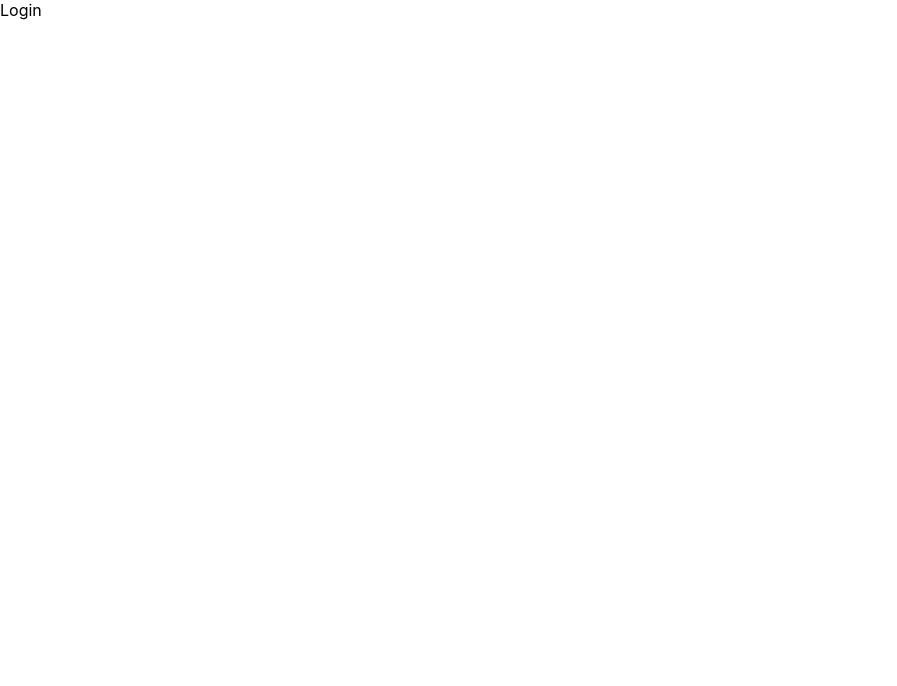
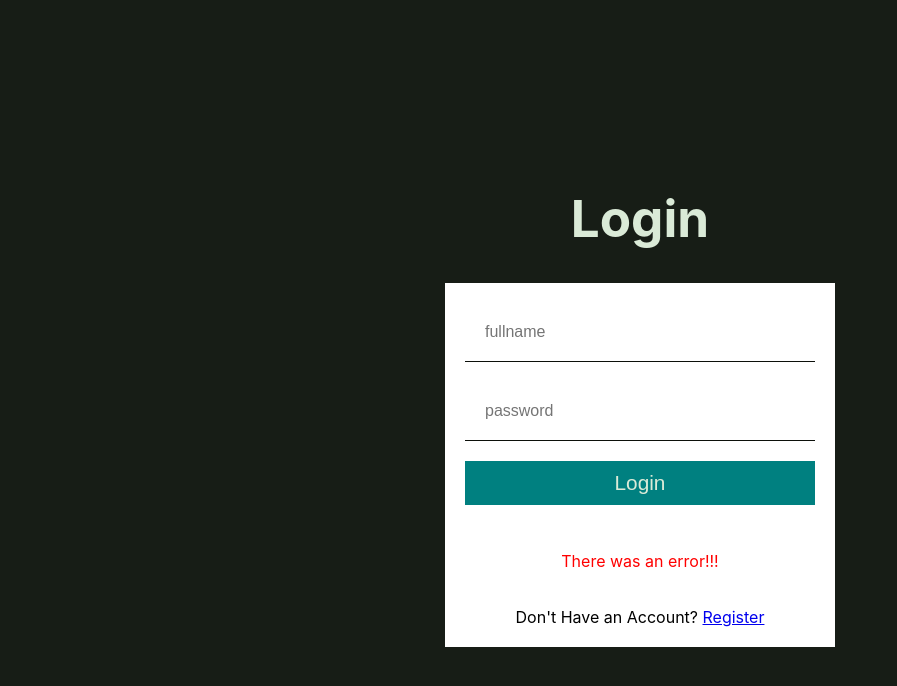
Before and after one commit to AbuSiamDC/Todo-app, a React (Create React App) app in the folder client/: page /login in a window 1280 px wide. Shown: the top 686 px of the page, without its empty margins (0-897 px from the left). Built offline with nearby package versions, Linux system fonts and the light colour scheme.

Commit message:
Add Login page and Register page on the client side. Also add Scss file then link it in app.js file also add classes in app.js file and style Login and Register page.

```diff
--- a/client/src/App.js
+++ b/client/src/App.js
@@ -10,6 +10,7 @@ import Register from "./pages/Register";
 import Home from "./pages/Home";
 import Navbar from "./components/Navbar";
 import Footer from "./components/Footer";
+import "./style.scss"
 
 const Layout = () => {
   return(
@@ -44,8 +45,10 @@ const router = createBrowserRouter([
 
 function App() {
   return (
-    <div>
-      <RouterProvider router={router} />
+    <div className="app">
+      <div className="container">
+        <RouterProvider router={router} />
+      </div>
     </div>
   );
 }
--- a/client/src/pages/Login.jsx
+++ b/client/src/pages/Login.jsx
@@ -1,8 +1,20 @@
 import React from 'react'
+import { Link } from 'react-router-dom'
 
 const Login = () => {
   return (
-    <div>Login</div>
+    <div className='login'>
+      <h1>Login</h1>
+      <form>
+        <input type="text" placeholder='fullname'/>
+        <input type="password" placeholder='password' />
+        <button>Login</button>
+        <p>There was an error!!!</p>
+        <span>
+          Don't Have an Account? <Link to="/register">Register</Link>
+        </span>
+      </form>
+    </div>
   )
 }
 
--- a/client/src/pages/Register.jsx
+++ b/client/src/pages/Register.jsx
@@ -1,8 +1,21 @@
 import React from 'react'
+import { Link } from 'react-router-dom'
 
 const Register = () => {
   return (
-    <div>Register</div>
+    <div className='login'>
+      <h1>Register</h1>
+      <form>
+        <input required type="text" placeholder='fullname'/>
+        <input required type="email" placeholder='email'/>
+        <input required type="password" placeholder='password' />
+        <button>Register</button>
+        <p>There was an error!!!</p>
+        <span>
+          Already Have an Account? <Link to="/login">Login</Link>
+        </span>
+      </form>
+    </div>
   )
 }
 
--- /dev/null
+++ b/client/src/style.scss
@@ -0,0 +1,57 @@
+$bgcolor: #171d16;
+$textcolor: #daead7;
+$bordercolor: #0c100a;
+
+
+.app{
+    .container{
+
+        .login{
+            display: flex;
+            flex-direction: column;
+            align-items: center;
+            justify-content: center;
+            height: 100vh;
+            background-color: $bgcolor;
+
+            h1{
+                font-size: 3.2em;
+                color: $textcolor;
+
+            }
+            form{
+                display: flex;
+                flex-direction: column;
+                padding: 20px;
+                background-color: white;
+                width: 350px;
+                gap: 20px;
+            }
+            input{
+                padding: 20px;
+                border: none;
+                border-bottom: 1px solid $bordercolor;
+                font-size: medium;
+            }
+            button{
+                padding: 10px;
+                border: none;
+                background-color: teal;
+                cursor: pointer;
+                color: $textcolor;
+                font-size: 1.3em;
+                margin-bottom: 10px;
+
+            }
+            p{
+                font-size: 1em;
+                color: red;
+                text-align: center;
+            }
+            span{
+                font-size: 1em;
+                text-align: center;
+            }
+        }
+    }
+}
```
